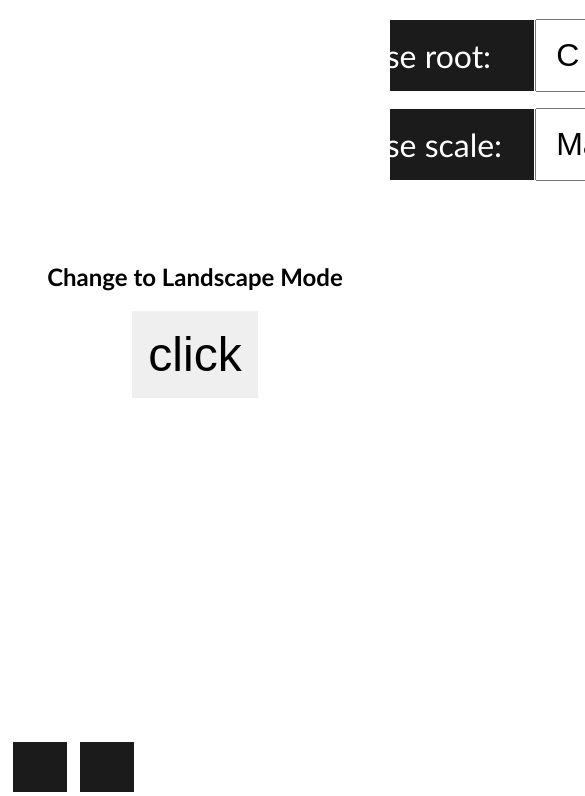
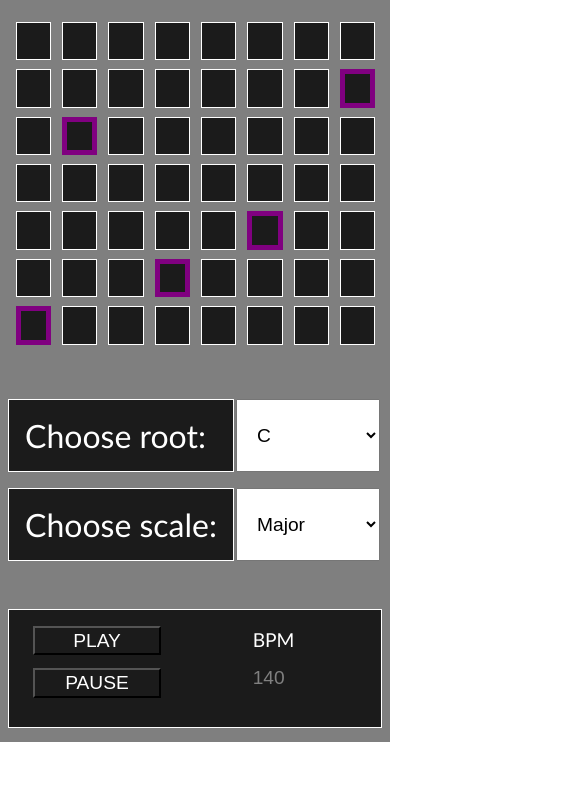
Before and after one commit to ArtCasual/Step-Sequencer, a plain HTML site: page step-sequencer/index.html in a window 390 px wide. Shown: the part 102-898 px from the top of the page, 585 px wide, since content can reach past the window. After the commit the page ends 844 px from the top, so only its background shows below. Drawn offline with nearby package versions, Linux system fonts and the light colour scheme.

Commit message:
fixed for mobile

```diff
--- a/step-sequencer/styles/styles.css
+++ b/step-sequencer/styles/styles.css
@@ -5,16 +5,16 @@ body {
 }
 
 .screenOrient {
-  display: flex;
+  display: none;
   align-items: center;
   justify-content: center;
   flex-direction: column;
   background-color: white;
   position: absolute;
+  inset: 0;
   z-index: 99;
   width: 100%;
   height: 100%;
-  inset: 0;
 }
 
 .screenOrient__btn {
@@ -159,6 +159,7 @@ input[type="checkbox"]:checked {
 
 /* MEDIA QUERIES */
 
+/* LANSCAPE MODE */
 @media all and (max-width: 1024px) and (max-height: 768px) and (orientation: landscape) {
   .primary-heading__title {
     display: default;
@@ -213,3 +214,42 @@ input[type="checkbox"]:checked {
     font-size: 1.2rem;
   }
 }
+@media all and (max-width: 600px) and (max-height: 900px) and (orientation: portrait) {
+  .step-sequencer--container {
+    gap: 3em;
+    grid-template-columns: 1fr;
+    grid-template-rows: 1fr;
+  }
+
+  input[type="checkbox"] {
+    width: 2.2rem;
+    height: 2.4rem;
+  }
+  .ui--note,
+  .ui--scale {
+    font-size: 1.2rem;
+    min-width: 9rem;
+  }
+  .ui--note-scale label {
+    min-width: 12rem;
+  }
+
+  .btn {
+    margin-left: 0.5rem;
+    min-width: 8rem;
+  }
+  .btn,
+  .bpm--input,
+  .bpm-label {
+    font-size: 1.2rem;
+  }
+  .transport {
+    padding: 1rem;
+    height: fit-content;
+    display: flex;
+    flex-direction: row;
+    justify-self: normal;
+    justify-content: space-between;
+    align-items: baseline;
+  }
+}
```
